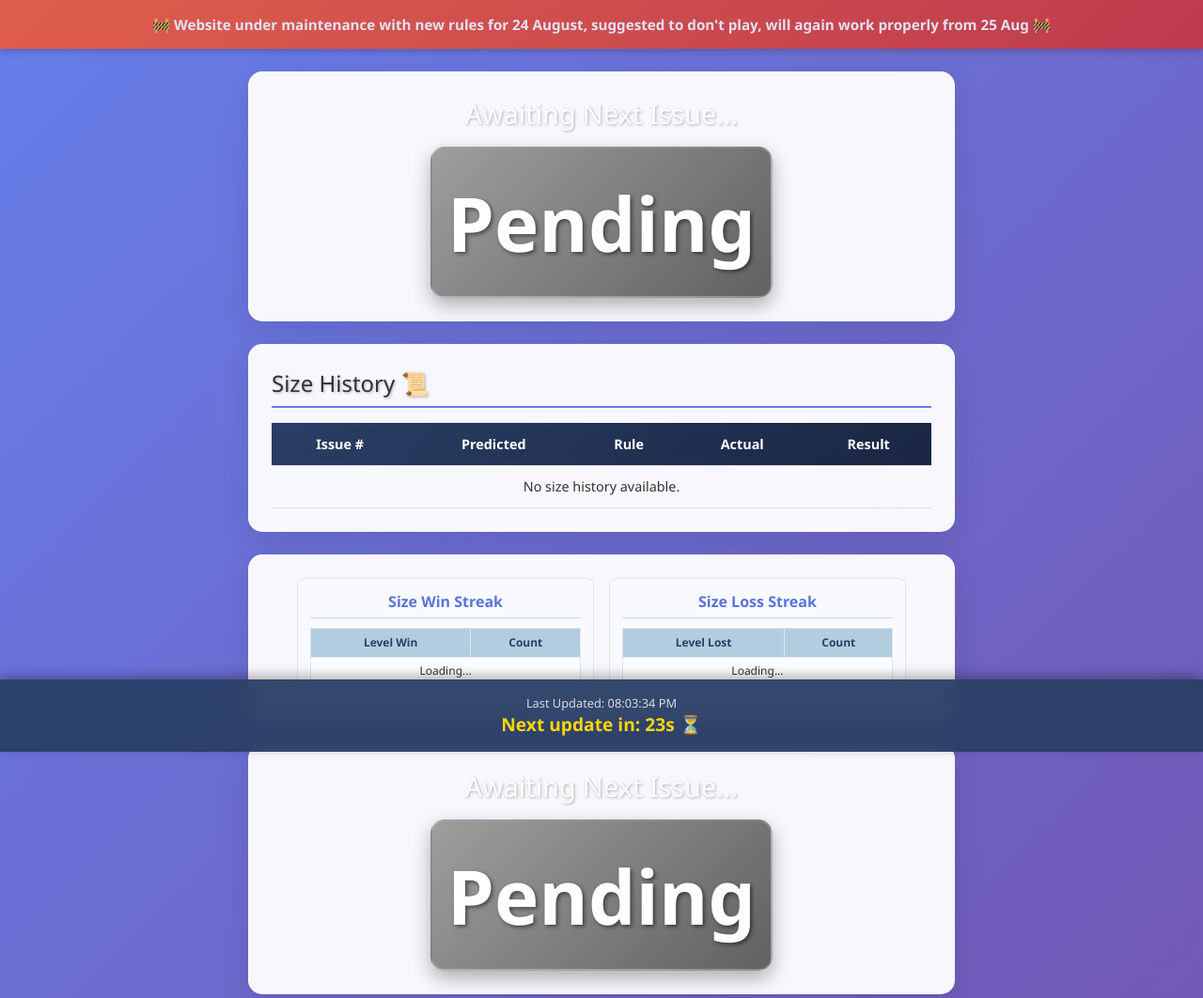
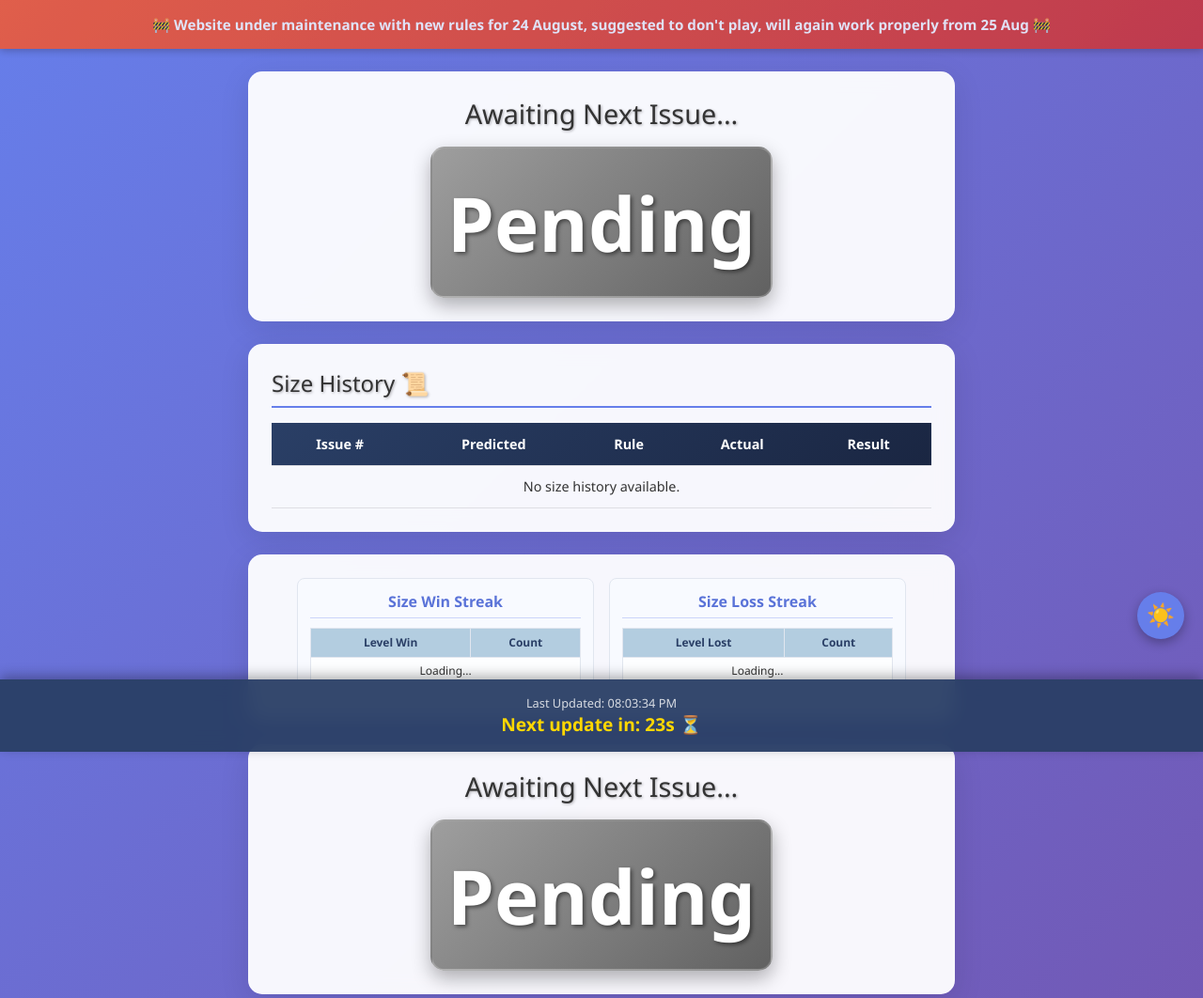
Before and after one commit to workforakng/prediction_backend, a Flask app: page /mixpred/ in a window 1280 px wide. Shown: the top 1062 px of the page at 94% size. Run offline with Flask 3, Linux system fonts and the light colour scheme; data that the repository does not hold is empty; parts of the project's set-up code (start-up, migrations or seed data) failed here and were passed over.

Commit message:
darkmode

```diff
--- a/templates/mixpred.html
+++ b/templates/mixpred.html
@@ -19,6 +19,12 @@
       --border-color: rgba(255, 255, 255, 0.2);
       --table-header-bg: linear-gradient(135deg, #2a3f66, #1a2642);
 
+      /* New Streak Table Variables */
+      --streak-section-bg: #f8faff;
+      --streak-table-header-bg: #b3cde0;
+      --streak-table-header-color: #2a3f66;
+      --streak-table-cell-bg: rgba(255, 255, 255, 0.8);
+
       /* Gradients */
       --body-gradient: linear-gradient(135deg, var(--primary-color) 0%, var(--secondary-color) 100%);
       --green-gradient: linear-gradient(135deg, #4caf50, #2e7d32);
@@ -113,7 +147,8 @@
     #issue-display, #color-issue-display, #size-issue-display {
         font-size: 1.8rem;
         margin-bottom: var(--spacing-sm);
-        color: var(--white);
+        /* Corrected color here */
+        color: var(--text-color);
     }
 
     .section-title {
@@ -287,6 +350,30 @@
       box-shadow: 0 -4px 12px rgba(0, 0, 0, 0.3);
       backdrop-filter: blur(10px);
       z-index: 1000;
+    }
+
+    .theme-toggle-button {
+      position: fixed;
+      bottom: 120px; /* Adjusted to be above the status bar */
+      right: 20px;
+      width: 50px;
+      height: 50px;
+      border-radius: 50%;
+      background: var(--primary-color);
+      color: var(--white);
+      border: none;
+      cursor: pointer;
+      box-shadow: 0 4px 12px rgba(0, 0, 0, 0.3);
+      display: flex;
+      justify-content: center;
+      align-items: center;
+      font-size: 1.5rem;
+      z-index: 1001;
+      transition: background-color 0.3s ease, transform 0.2s ease;
+    }
+
+    .theme-toggle-button:hover {
+      transform: scale(1.05);
     }
 
     #timestamp-display { font-size: 0.8rem; opacity: 0.8; }
@@ -586,10 +673,44 @@
     <div class="timer" id="countdown-timer">Next update in: -- seconds ⏳</div>
   </footer>
 
+  <button id="theme-toggle-button" class="theme-toggle-button">
+    ☀️
+  </button>
+
 <script>
 // Global variables
 let lastApiTimestamp = null;
 let refreshGate = { '3': false, '5': false };
+
+// Theme Toggle Functionality
+function toggleTheme() {
+    const body = document.body;
+    body.classList.toggle('dark-mode');
+    const isDarkMode = body.classList.contains('dark-mode');
+    localStorage.setItem('theme', isDarkMode ? 'dark' : 'light');
+    updateThemeButton(isDarkMode);
+}
+
+function updateThemeButton(isDarkMode) {
+    const button = document.getElementById('theme-toggle-button');
+    if (isDarkMode) {
+        button.innerHTML = '🌙';
+        button.style.backgroundColor = 'var(--section-bg)';
+        button.style.color = 'var(--text-color)';
+    } else {
+        button.innerHTML = '☀️';
+        button.style.backgroundColor = 'var(--primary-color)';
+        button.style.color = 'var(--white)';
+    }
+}
+
+function loadThemePreference() {
+    const savedTheme = localStorage.getItem('theme');
+    if (savedTheme === 'dark') {
+        document.body.classList.add('dark-mode');
+    }
+    updateThemeButton(savedTheme === 'dark');
+}
 
 // Utility Functions
 function formatTimestamp(isoString) {
@@ -802,11 +923,16 @@ function updateCountdownDisplay() {
 // Initialize Application
 function init() {
   console.log('🚀 Initializing Merged Prediction Dashboard...');
+  loadThemePreference(); // Load theme preference on init
   loadAllData();
   setInterval(() => {
     updateCountdownDisplay();
     checkRefreshTime();
   }, 1000);
+
+  // Add event listener for the theme toggle button
+  document.getElementById('theme-toggle-button').addEventListener('click', toggleTheme);
+
   console.log('✅ Dashboard initialized successfully');
 }
 
```
Also changed, not shown: other parts of templates/mixpred.html (+61 -5 lines).
